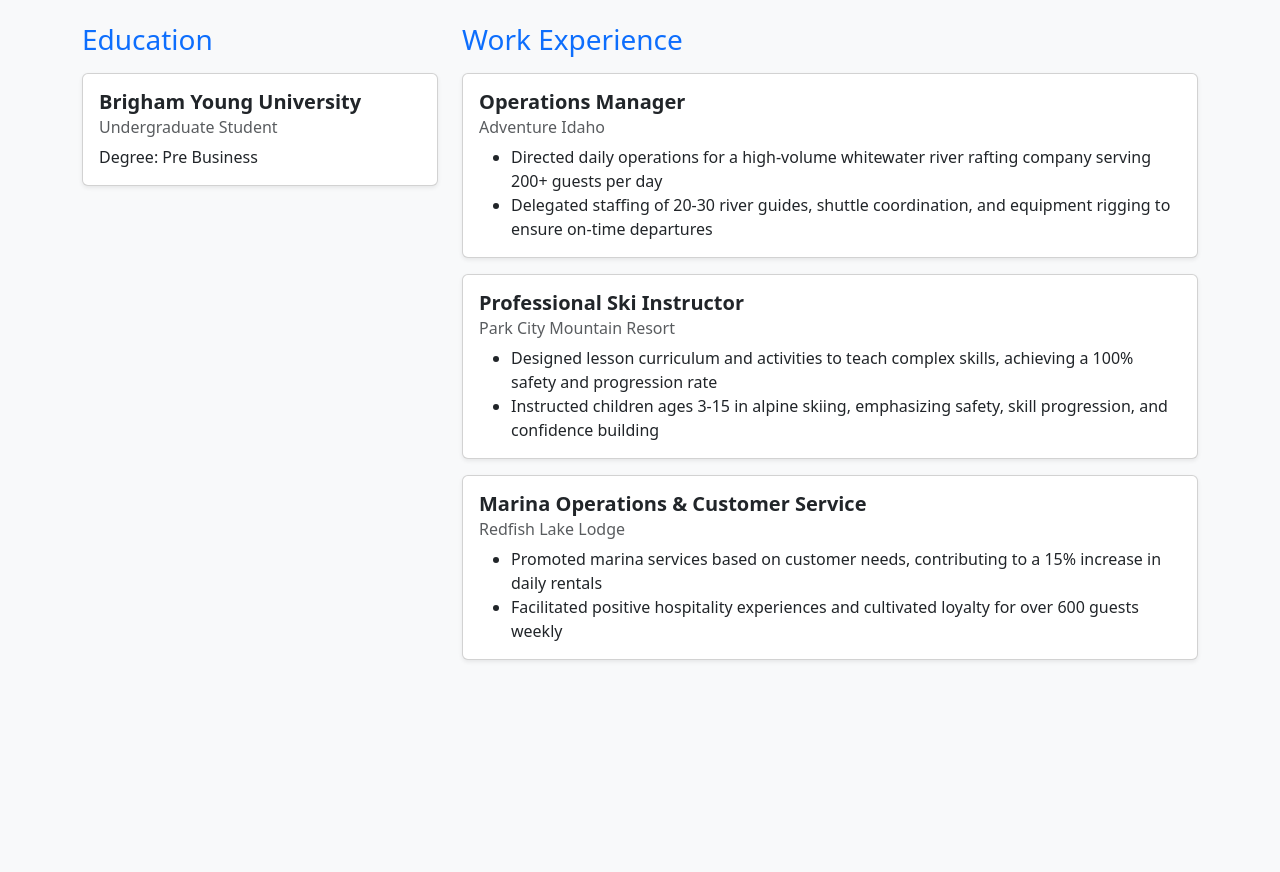
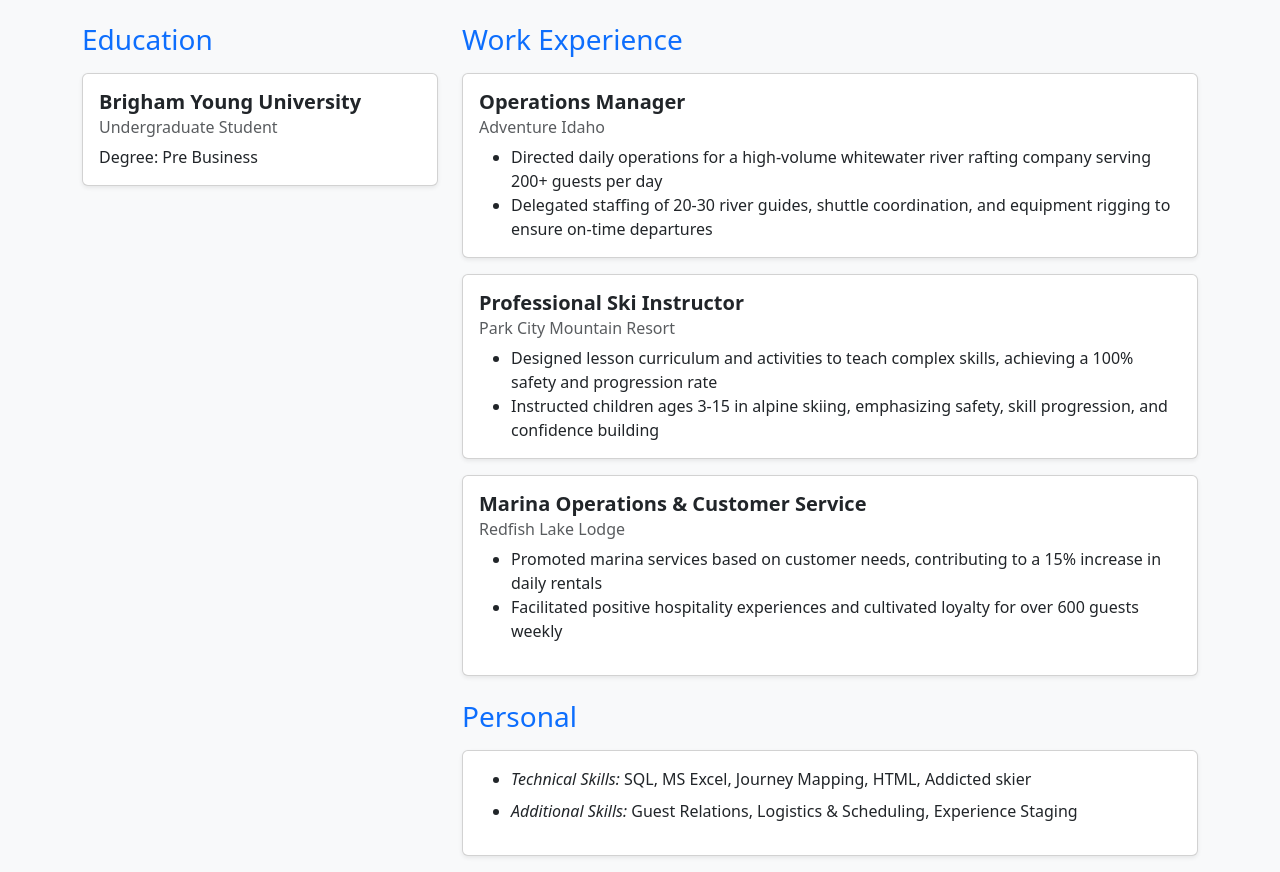
Before and after one commit to willbeardin/FINAL_WEB_PROJECT, a plain HTML site: page index.html in a window 1280 px wide. Shown: the part 197-1069 px from the top of the page. Before the commit the page ends 873 px from the top, so only its background shows below. Drawn offline with nearby package versions, Linux system fonts and the light colour scheme.

Commit message:
Add files via upload

```diff
--- a/index.html
+++ b/index.html
@@ -77,22 +77,26 @@
                     </div>
                 </div>
 
-
-
-                 <div class="card shadow-sm mb-3">
+             <div class="card shadow-sm mb-3">
                     <div class="card-body">
                         <h5 class="card-title fw-bold">Marina Operations & Customer Service</h5>
                         <h6 class="card-subtitle mb-2 text-muted">Redfish Lake Lodge</h6>
-                        <ul class="card-text">
+                        <ul>
                             <li>Promoted marina services based on customer needs, contributing to a 15% increase in daily rentals</li>
-                            <li>Facilitated positive hospitality experiences and cultivated loyalty for over 600 guests weekly </li>
+                            <li>Facilitated positive hospitality experiences and cultivated loyalty for over 600 guests weekly</li>
                         </ul>
                     </div>
                 </div>
 
-            </div>
-        </div>
-    </div>
+                <h3 class="text-primary mb-3 mt-4">Personal</h3>
+                <div class="card shadow-sm mb-3">
+                    <div class="card-body">
+                        <ul>
+                            <li class="mb-2"><em>Technical Skills:</em> SQL, MS Excel, Journey Mapping, HTML, Addicted skier</li>
+                            <li><em>Additional Skills:</em> Guest Relations, Logistics & Scheduling, Experience Staging</li>
+                        </ul>
+                    </div>
+                </div>
 
-</body>
+            </div> </div> </div> </body>
 </html>
```
